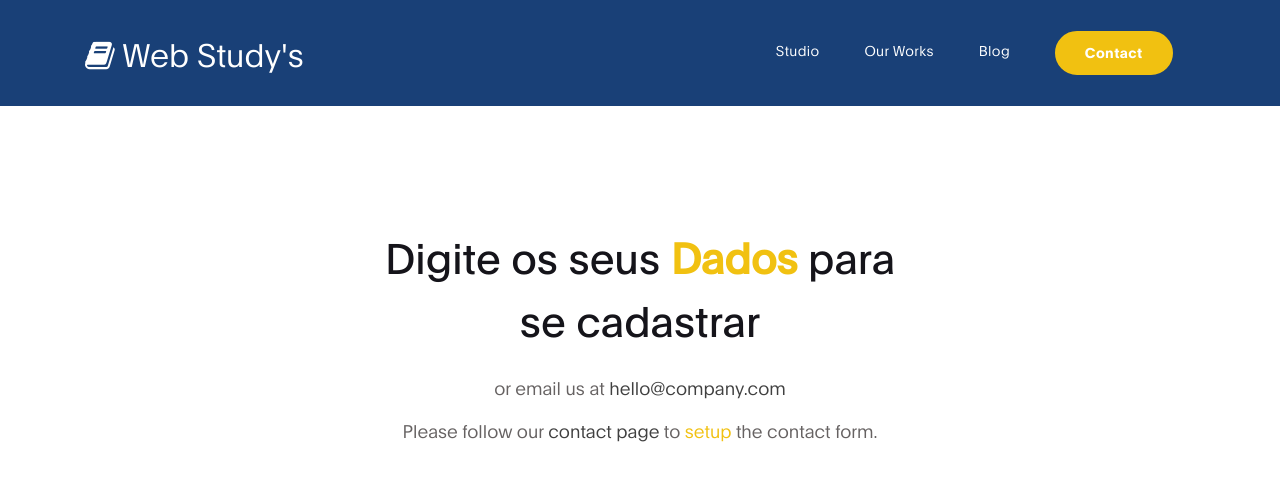
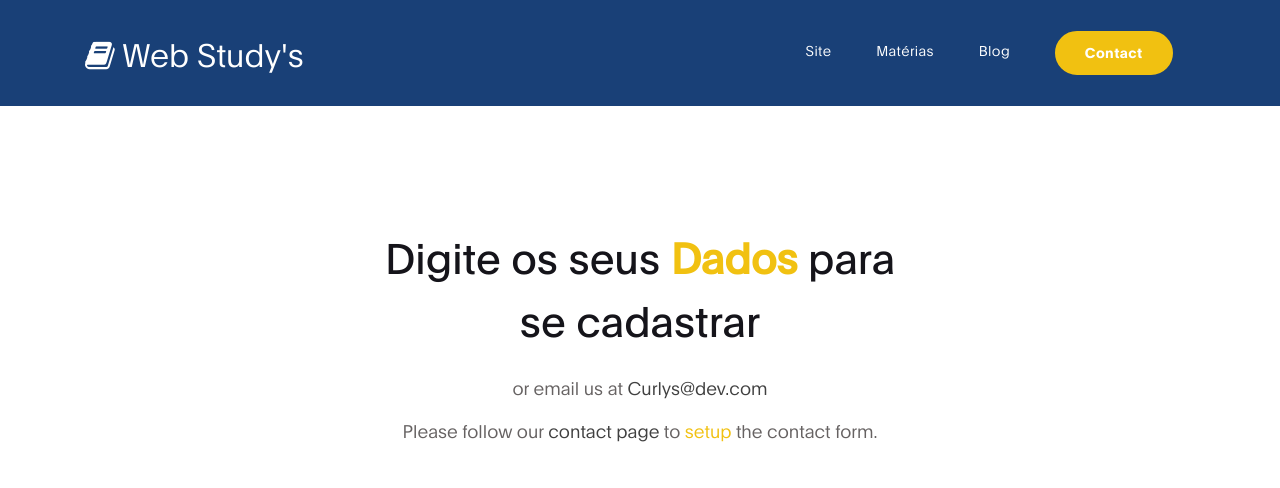
Before and after one commit to DouglasNeres/Web-Study-s, a PHP site: page /contact.php in a window 1280 px wide. Shown: the top 488 px of the page. Run offline with PHP 8.4, Linux system fonts and the light colour scheme.

Commit message:
Projeto - Att Contact

```diff
--- a/contact.php
+++ b/contact.php
@@ -52,10 +52,10 @@ https://templatemo.com/tm-538-digital-trend
             <div class="collapse navbar-collapse" id="navbarNav">
                 <ul class="navbar-nav ml-auto">
                     <li class="nav-item">
-                        <a href="index.html#about" class="nav-link">Studio</a>
+                        <a href="index.html#about" class="nav-link">Site</a>
                     </li>
                     <li class="nav-item">
-                        <a href="index.html#project" class="nav-link">Our Works</a>
+                        <a href="index.html#project" class="nav-link">Matérias</a>
                     </li>
                     <li class="nav-item">
                         <a href="blog.html" class="nav-link">Blog</a>
@@ -78,7 +78,7 @@ https://templatemo.com/tm-538-digital-trend
 
                       <h1 class="mb-4">Digite os seus <strong>Dados</strong> para se cadastrar</h1>
 
-                      <p>or email us at <a href="mailto:hello@company.com">hello@company.com</a></p>
+                      <p>or email us at <a href="mailto:hello@company.com">Curlys@dev.com</a></p>
                       <p>Please follow our <a rel="nofollow" href="https://templatemo.com/contact">contact page</a> to <strong>setup</strong> the contact form.</p>
                     </div>
 
```
